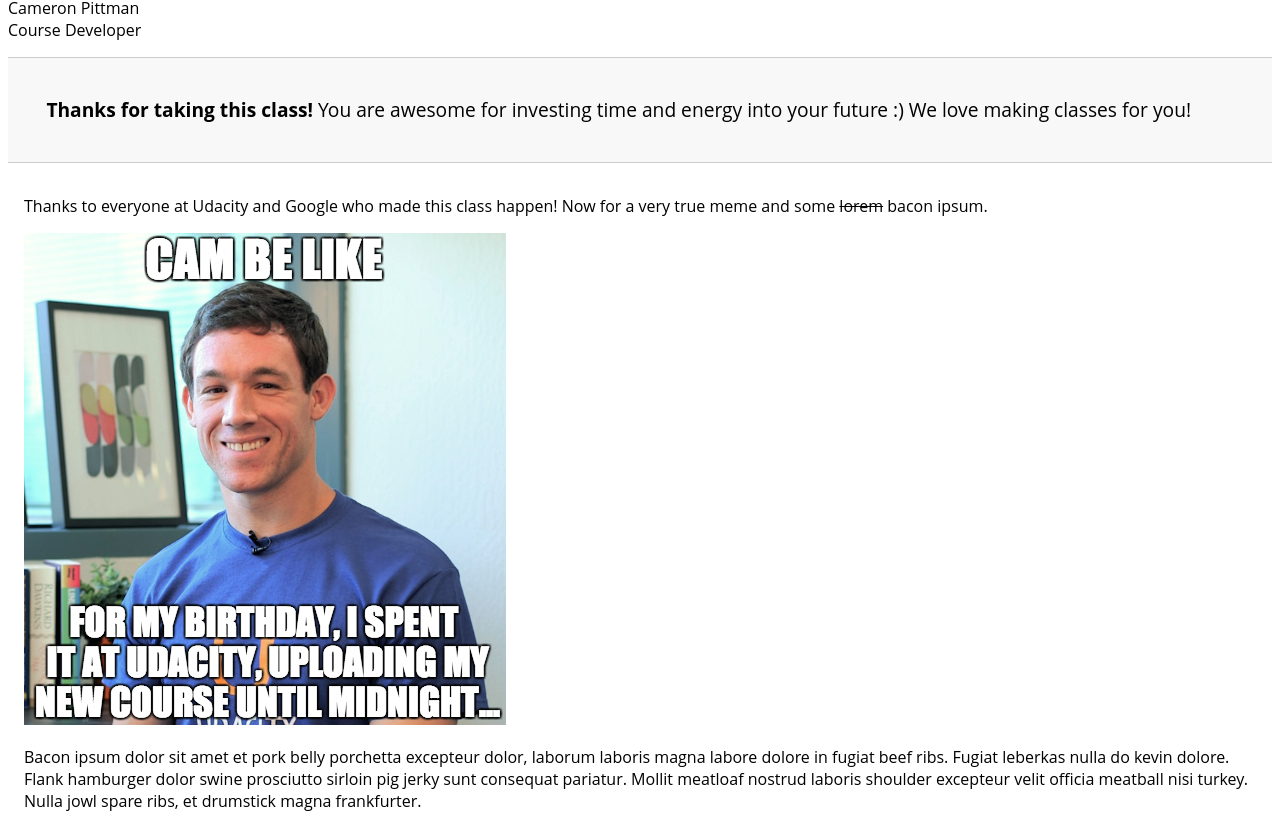
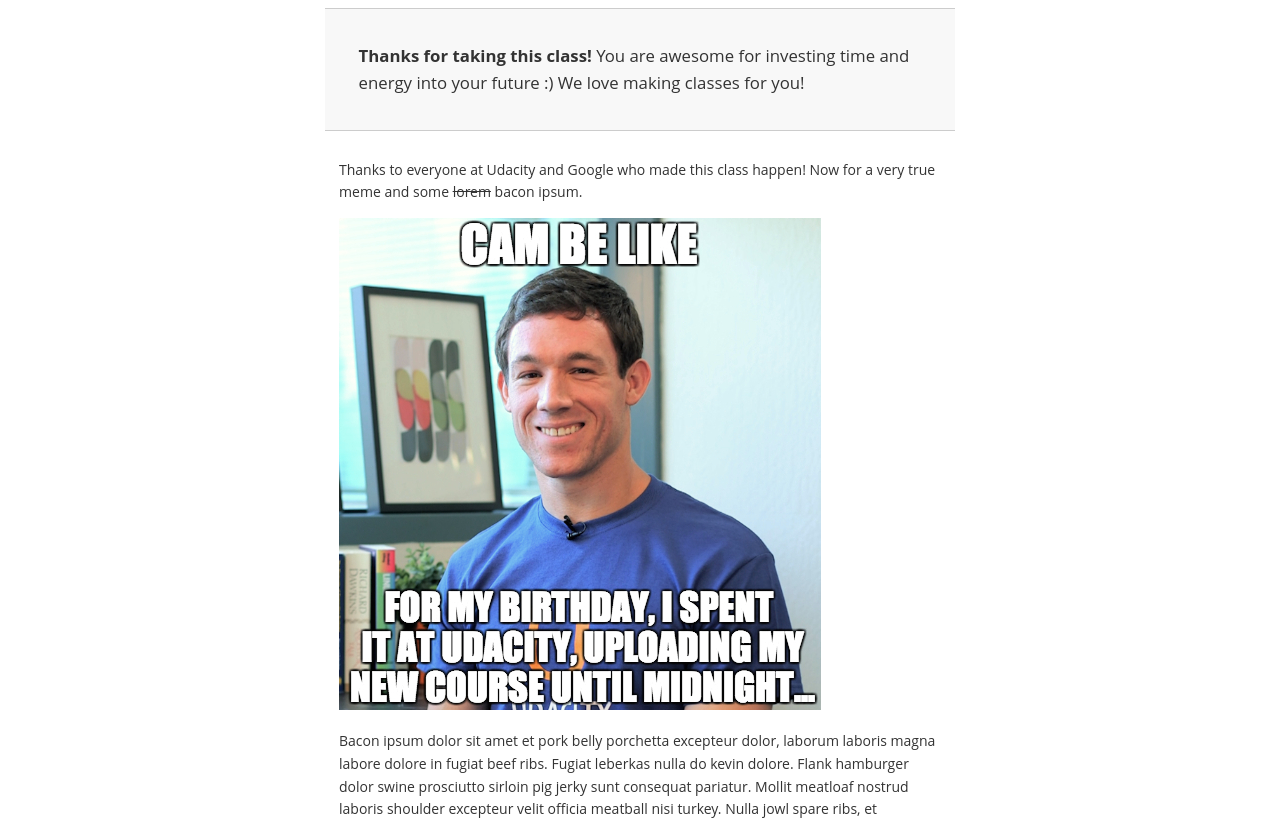
Before and after one commit to skrinik/FEND-WebPerformanceProject, a website: page project-webperf.html in a window 1280 px wide. Shown: the part 102-926 px from the top of the page. Drawn offline with Linux system fonts and the light colour scheme.

Commit message:
updates to async css implementation

```diff
--- a/css/style.css
+++ b/css/style.css
@@ -5,9 +5,9 @@
   -ms-text-size-adjust: 100%;
   -webkit-text-size-adjust: none;
 }
-/*body { margin: 0; font-size: 14px; line-height: 1.61; font-weight: 400; }*/
-/*body, button, input, select, textarea { color: #333; }*/
-/*Inlined css in HTML for optimization --> font-family: 'Open Sans', sans-serif;*/
+body { margin: 0; font-size: 14px; line-height: 1.61; font-weight: 400; }
+body, button, input, select, textarea { color: #333; }
+Inlined css in HTML for optimization --> font-family: 'Open Sans', sans-serif;
 
 a { color: #12C; }
 a:visited { color: #61C; }
@@ -19,13 +19,13 @@
 ul, ol { margin: 1em 0; padding: 0 0 0 20px; }
 img { border: 0; max-width: 100%; }
 
-/*body { background: #fff; }
+body { background: #fff; }
 header, footer, .container { max-width: 45em; margin: 0 auto; }
 
 header { padding: 0 0.5em; color: #C90B0B; }
 header img { border-radius: 40px; float: left; }
 header p { font-size:1.5em; font-weight: bold; padding-left: 4em;}
-header p span { font-size: 0.8em; font-weight: normal;}*/
+header p span { font-size: 0.8em; font-weight: normal;}
 
 .hero { padding: 2em; background-color: #f8f8f8; font-size:1.2em;
   border-bottom: 1px solid #ccc;
```
Also changed, not shown: index.html (+13 -1 lines), css/style.min.css.
